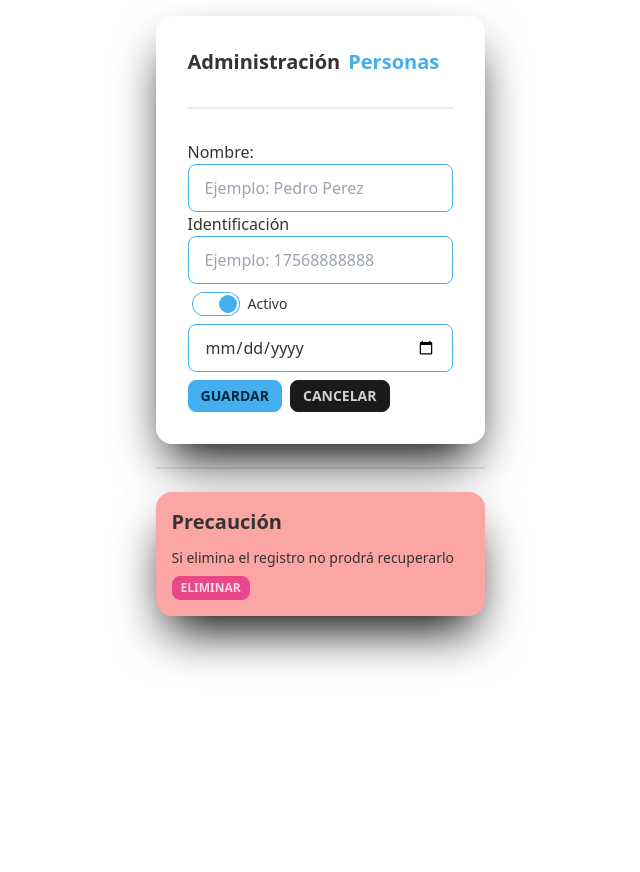
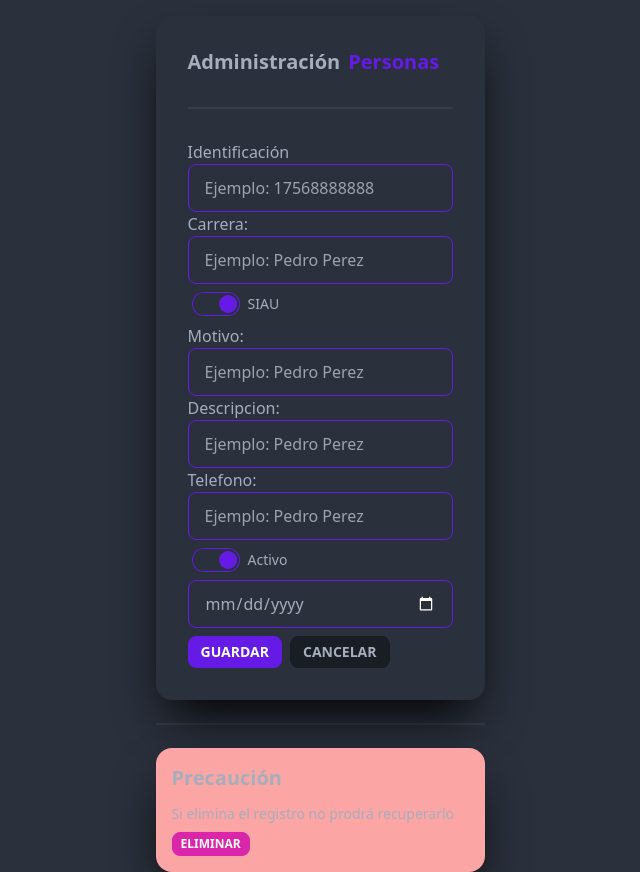
Before and after one commit to luis1234569/java_angular_backend_frontend, an Angular app in the folder ticket/: page /tsticket in a window 1280 px wide. Shown: the whole page, without its empty margins (320-960 px from the left). Before the commit the page ends 800 px from the top, so only its background shows below. Built offline with nearby package versions, Linux system fonts and the light colour scheme.

Commit message:
crud ts-ticket

```diff
--- a/ticket/src/app/ts-ticket/ts-ticket.component.html
+++ b/ticket/src/app/ts-ticket/ts-ticket.component.html
@@ -6,18 +6,60 @@
       </div>
       <div class="divider"> </div>
       <div class="grid">
-        <label for="">Nombre:</label>
+        <!-- <label for="">Nombre:</label>
         <input class="input input-primary" type="text" name="" id="" placeholder="Ejemplo: Pedro Perez"
-          [(ngModel)]="currentEntity.name">
+          [(ngModel)]="currentEntity.name"> -->
+
+                  <!-- dni: string,
+          carrera: string,
+          modulo: boolean,
+          motivo: string,
+          descripcion: string,
+          telefono: string,
+          created: Date,
+          enabled: boolean, -->
+
         <label for="">Identificación</label>
         <input class="input input-primary" type="text" name="" id="" placeholder="Ejemplo: 17568888888"
           [(ngModel)]="currentEntity.dni">
+
+          <label for="">Carrera:</label>
+        <input class="input input-primary" type="text" name="" id="" placeholder="Ejemplo: Pedro Perez"
+          [(ngModel)]="currentEntity.carrera">
+
+          <div class="form-control">
+            <label class="label cursor-pointer justify-start">
+              <input type="checkbox" class="toggle toggle-primary" [(ngModel)]="currentEntity.modulo" />
+              <span class="label-text ml-2">SIAU</span>
+            </label>
+          </div>
+
+
+          <label for="">Motivo:</label>
+        <input class="input input-primary" type="text" name="" id="" placeholder="Ejemplo: Pedro Perez"
+          [(ngModel)]="currentEntity.motivo">
+
+
+          <label for="">Descripcion:</label>
+        <input class="input input-primary" type="text" name="" id="" placeholder="Ejemplo: Pedro Perez"
+          [(ngModel)]="currentEntity.descripcion">
+
+
+
+          <label for="">Telefono:</label>
+        <input class="input input-primary" type="number" name="" id="" placeholder="Ejemplo: Pedro Perez"
+          [(ngModel)]="currentEntity.telefono">
+
+
+
+
         <div class="form-control">
           <label class="label cursor-pointer justify-start">
             <input type="checkbox" class="toggle toggle-primary" [(ngModel)]="currentEntity.enabled" />
             <span class="label-text ml-2">Activo</span>
           </label>
         </div>
+
         <input class="input input-primary" type="date" name="" id="" [(ngModel)]="currentEntity.created">
       </div>
       <div class="card-actions">
--- a/ticket/src/app/ts-ticket/ts-ticket.component.ts
+++ b/ticket/src/app/ts-ticket/ts-ticket.component.ts
@@ -1,7 +1,16 @@
-import { Component, OnInit } from '@angular/core';
-import { ActivatedRoute } from '@angular/router';
-import { Tsticket } from './ts-ticket';
-import { TsticketService } from './ts-ticket.service';
+import {
+  Component,
+  OnInit
+} from '@angular/core';
+import {
+  ActivatedRoute
+} from '@angular/router';
+import {
+  Tsticket
+} from './ts-ticket';
+import {
+  TsticketService
+} from './ts-ticket.service';
 
 @Component({
   selector: 'app-tsticket',
@@ -12,13 +21,16 @@ export class TsticketComponent implements OnInit {
   constructor(
     private tsticketService: TsticketService,
     private activatedRoute: ActivatedRoute
-  ) { }
+  ) {}
 
-  currentEntity: Tsticket =
-  {
+  currentEntity: Tsticket = {
     tsticketId: 0,
-    name: "",
     dni: "",
+    carrera: "",
+    modulo: true,
+    motivo: "",
+    descripcion: "",
+    telefono: "",
     created: new Date(),
     enabled: true
   };
@@ -26,23 +38,26 @@ export class TsticketComponent implements OnInit {
   ngOnInit(): void {
     this.activatedRoute.paramMap.subscribe(
       (params) => {
-        if (params.get("id")){
-          this.findById(parseInt(params.get("id")!));
+        if (params.get("id")) {
+          this.findById(parseInt(params.get("id") !));
         }
       }
     )
   }
 
-  save():void {
+  save(): void {
     console.table(this.currentEntity);
     this.tsticketService.save(this.currentEntity)
       .subscribe(
         () => {
-        this.currentEntity =
-        {
+          this.currentEntity = {
             tsticketId: 0,
-          name: "",
             dni: "",
+            carrera: "",
+            modulo: true,
+            motivo: "",
+            descripcion: "",
+            telefono: "",
             created: new Date(),
             enabled: true
           };
@@ -50,7 +65,7 @@ export class TsticketComponent implements OnInit {
       )
   }
 
-  findById(id: number):void {
+  findById(id: number): void {
     this.tsticketService.findById(id).subscribe(
       (response) => {
         this.currentEntity = response;
@@ -58,7 +73,7 @@ export class TsticketComponent implements OnInit {
     )
   }
 
-  deleteById():void{
+  deleteById(): void {
     this.tsticketService.deleteById(this.currentEntity.tsticketId).subscribe(
       () => {
         console.log("Borrado");
--- a/ticket/src/index.html
+++ b/ticket/src/index.html
@@ -1,5 +1,5 @@
 <!doctype html>
-<html lang="en" data-theme="cmyk">
+<html lang="en" data-theme="dark">
 <head>
   <meta charset="utf-8">
   <title>Ticket</title>
```
Also changed, not shown: ticket/src/app/ts-ticket/ts-ticket.ts (+12 -5 lines). Lines whose indentation alone changed are shown as unchanged.
